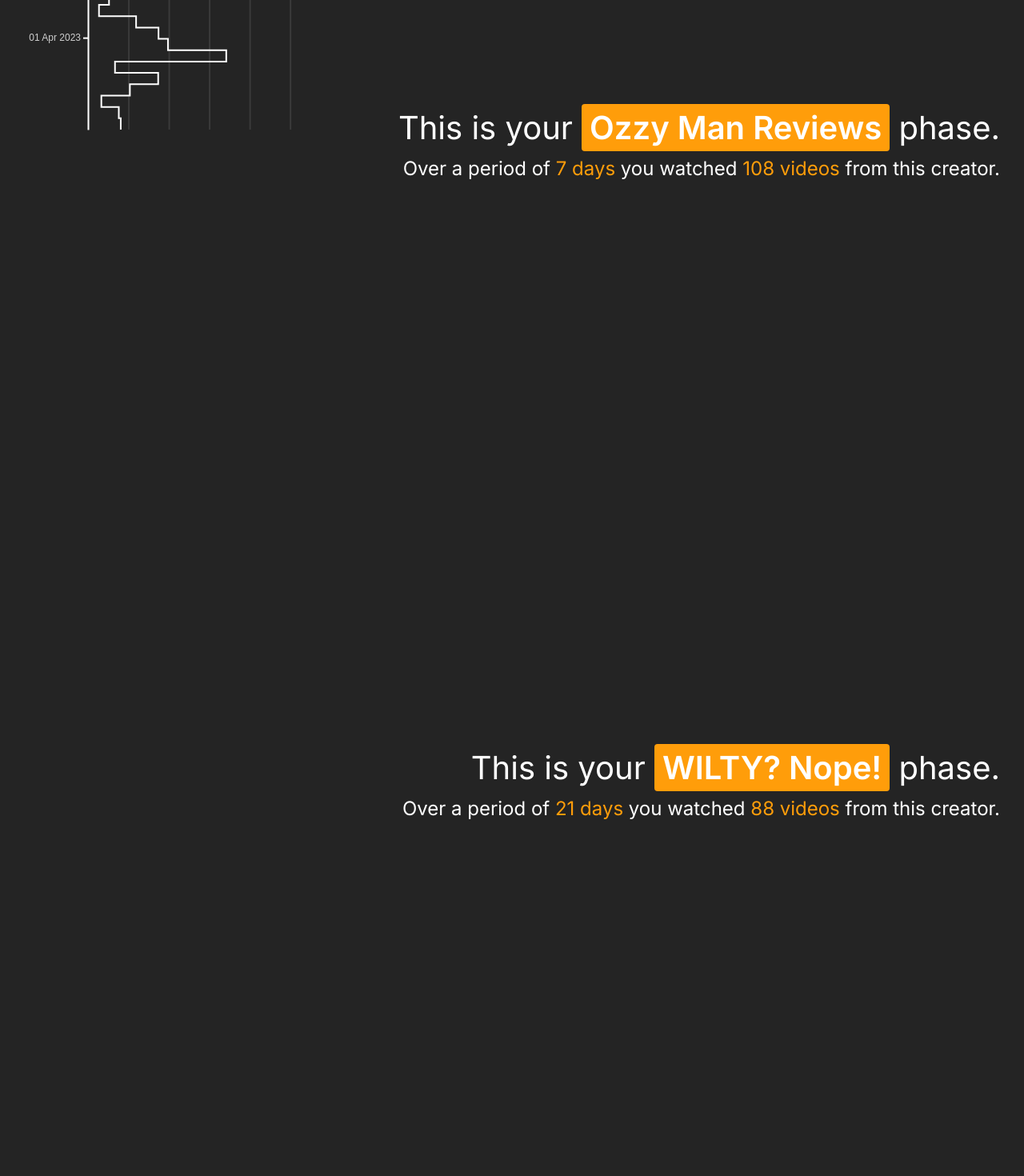
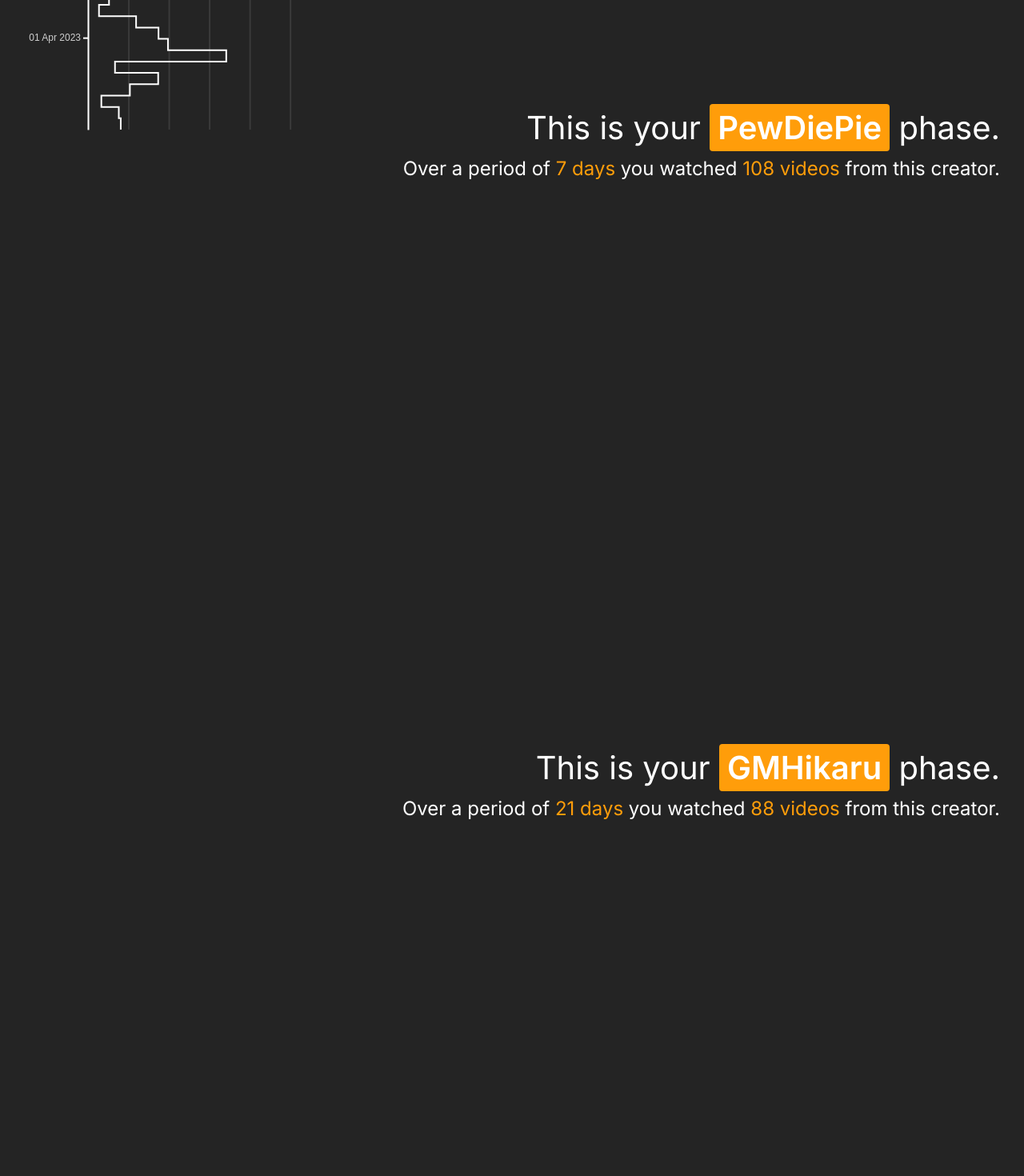
Before and after one commit to leosch1/youtube-path, a Next.js app: page / in a window 1280 px wide. Shown: the part 2620-4090 px from the top of the page at 80% size. Built offline with nearby package versions, Linux system fonts and the light colour scheme.

Commit message:
change phases

```diff
--- a/example-data/examplePhaseData.ts
+++ b/example-data/examplePhaseData.ts
@@ -4,7 +4,7 @@ export const examplePhaseData: PhaseData[] = [
   {
       "start": new Date("2021-05-14T08:17:03.131Z"),
       "end": new Date("2021-05-21T12:22:45.350Z"),
-      "title": "Ozzy Man Reviews",
+      "title": "PewDiePie",
       "count": 108,
       "density": 1.7432226035268793e-7,
       "normalizedDensity": 2.905371005878132e-12
@@ -12,7 +12,7 @@ export const examplePhaseData: PhaseData[] = [
   {
       "start": new Date("2021-08-07T09:35:05.107Z"),
       "end": new Date("2021-08-28T16:06:14.739Z"),
-      "title": "WILTY? Nope!",
+      "title": "GMHikaru",
       "count": 88,
       "density": 4.7881524602067093e-8,
       "normalizedDensity": 7.980254100344515e-13
@@ -20,7 +20,7 @@ export const examplePhaseData: PhaseData[] = [
   {
       "start": new Date("2022-07-19T21:37:55.762Z"),
       "end": new Date("2022-08-29T19:14:26.477Z"),
-      "title": "ジュキヤ/Jukiya",
+      "title": "WILTY? Nope!",
       "count": 88,
       "density": 2.4902436815644868e-8,
       "normalizedDensity": 4.1504061359408113e-13
```
